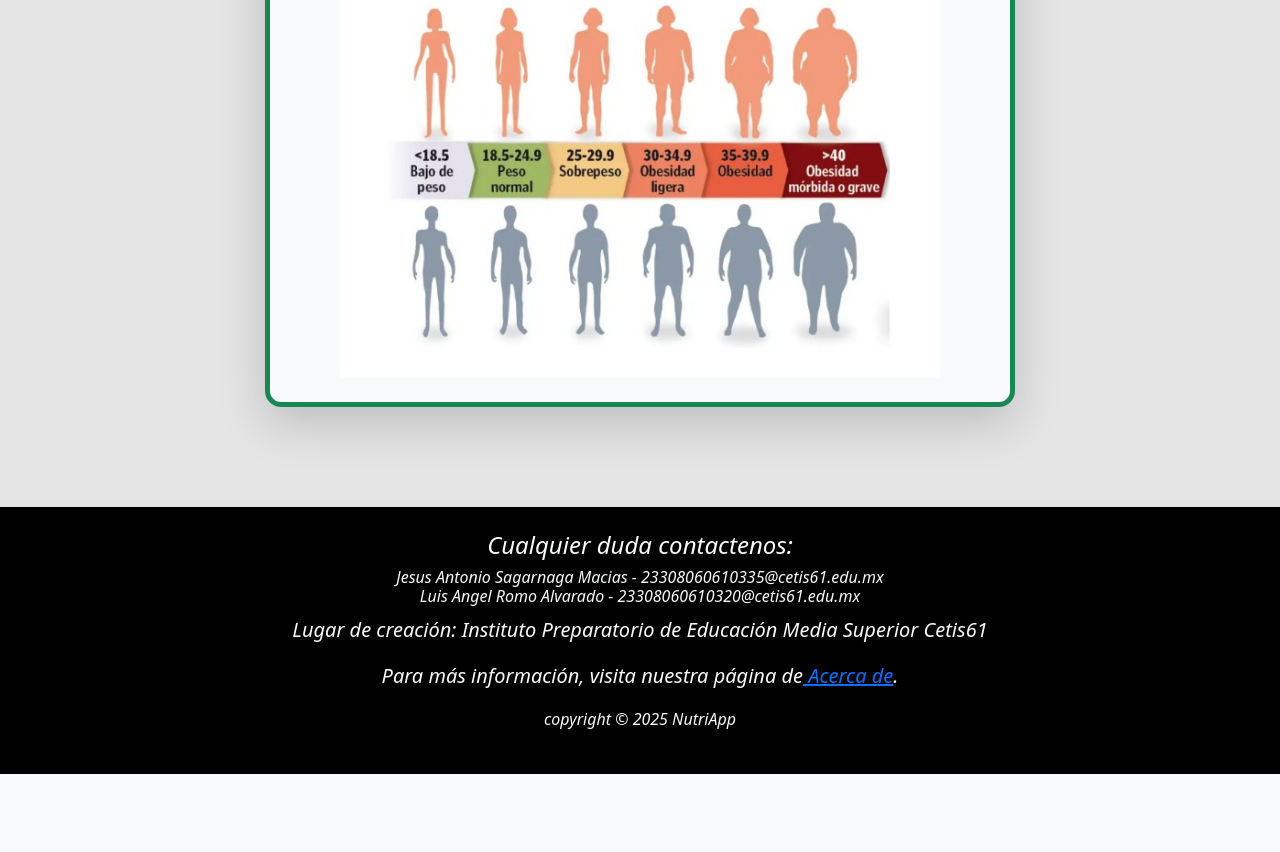
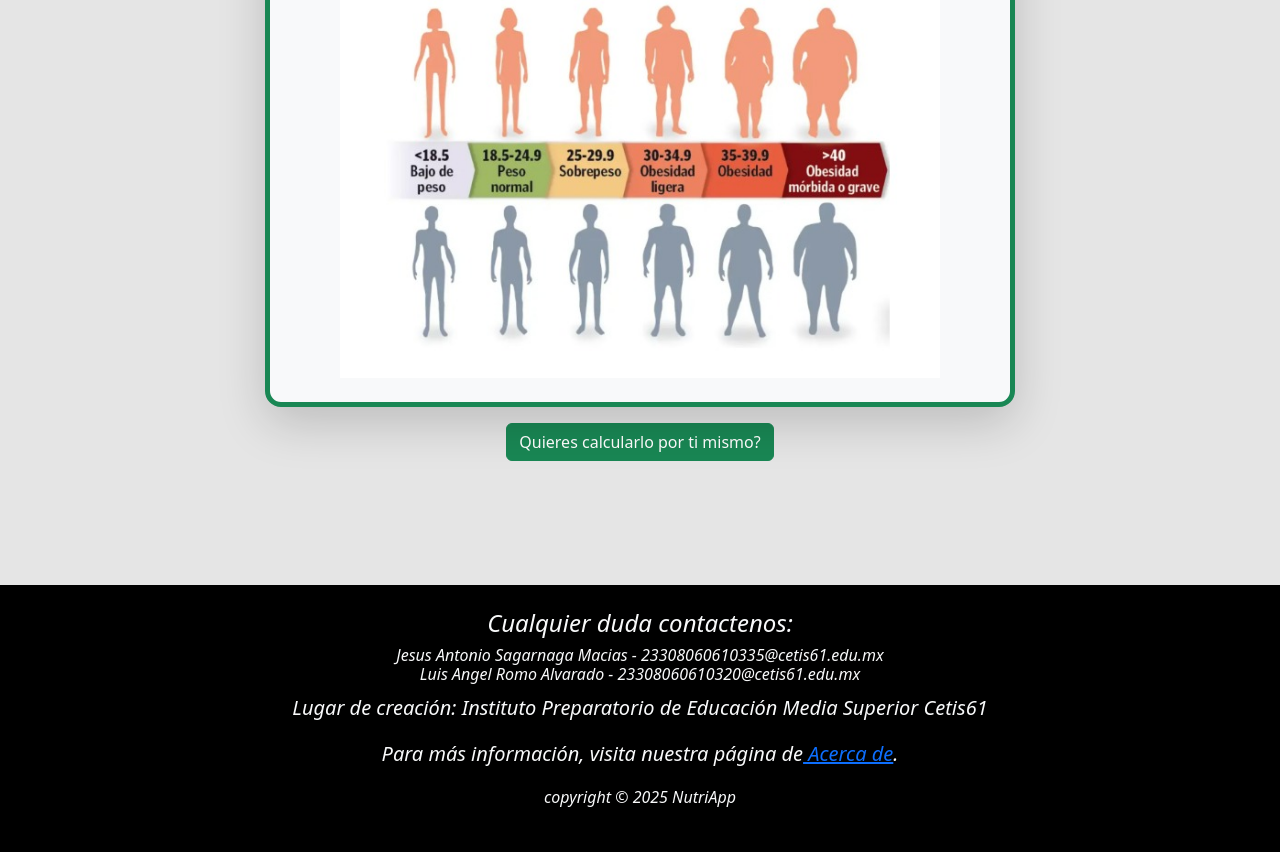
Before and after one commit to Sagarnaga-Jesus/nutriApp, a Flask app: template templates/calculadoraimc.html in a window 1280 px wide. Shown: the part 722-1574 px from the top of the page. Before the commit the page ends 1496 px from the top, so only its background shows below. Run offline with Flask 3, Linux system fonts and the light colour scheme; the template is opened without the code that fills it, so the values that code supplies are empty; some libraries are stand-ins or nearby versions.

Commit message:
revisa imc despues de registarte

```diff
--- a/templates/calculadoraimc.html
+++ b/templates/calculadoraimc.html
@@ -37,6 +37,8 @@
 </div>
 
 {%endif%}
-
+    <div class='d-flex justify-content-center mb-4'>
+        <a href='/registroimc' class="btn btn-success mb-4">Quieres calcularlo por ti mismo?</a>
+    </div>
 
 {% endblock %}
```
